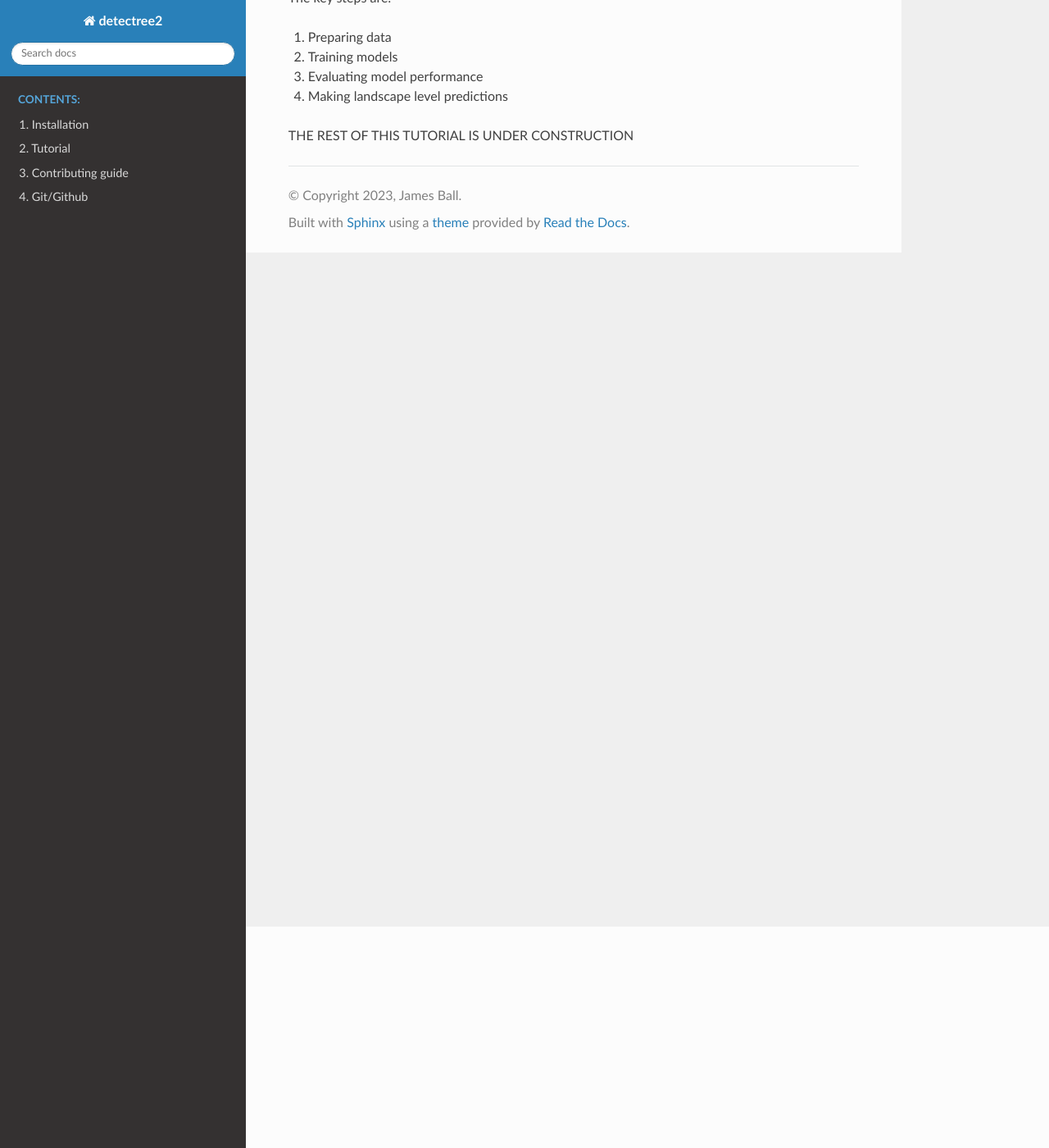
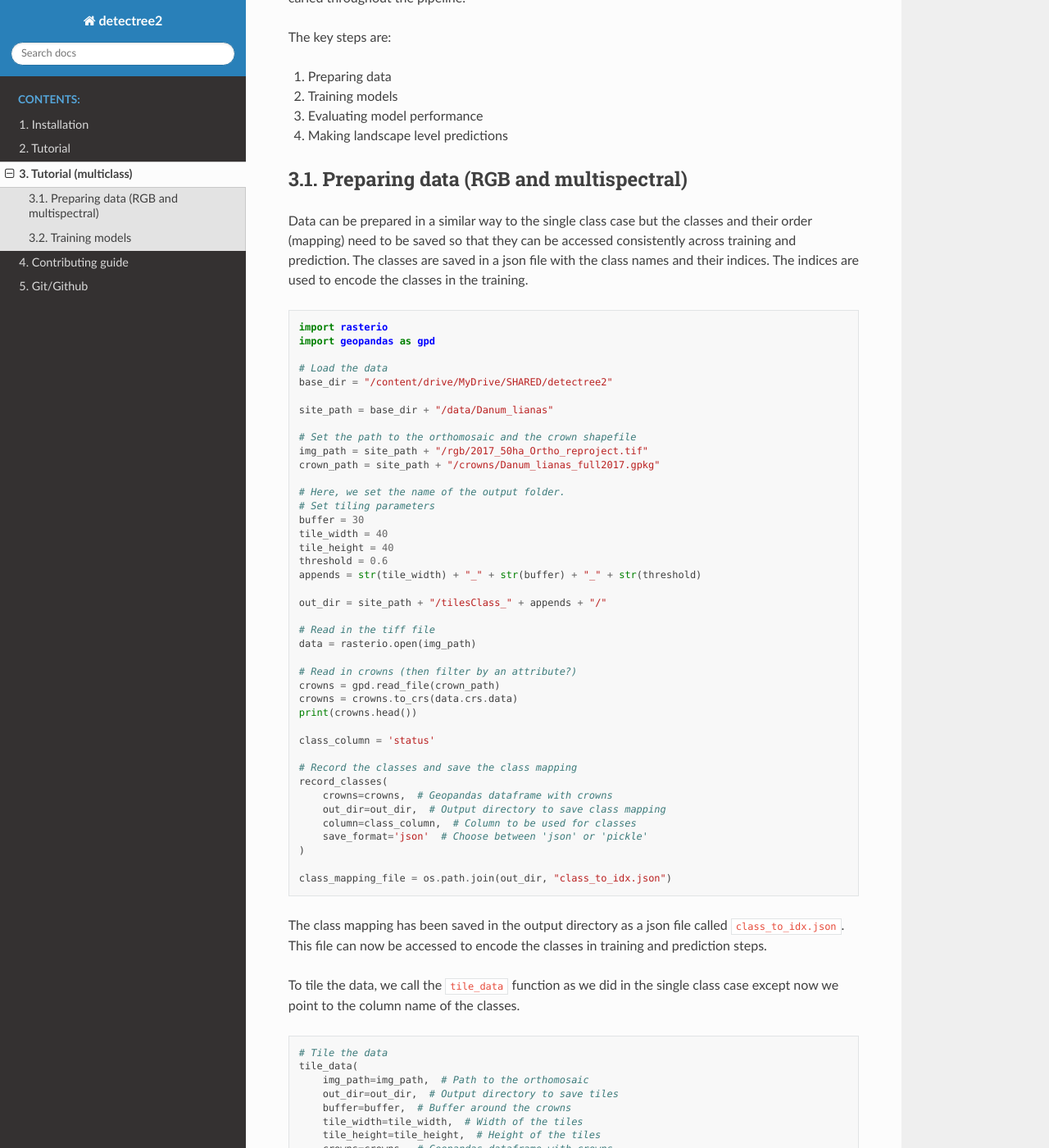
Before and after one commit to PatBall1/detectree2, a Sphinx documentation site: the page built from docs/source/tutorial_multi.rst, in a window 1280 px wide and 1400 px high, scrolled down 270 px. Shown: the whole window at 82% size. Built offline with Sphinx 7.4.7 and the Read the Docs theme 2.0.0, drawn with Linux system fonts in a browser that asks for light colours; pages that are not in the unit, such as notebooks, are missing from menus; some of the changed text lies outside the part shown.

Commit message:
class columns reduced

```diff
--- a/docs/source/index.rst
+++ b/docs/source/index.rst
@@ -42,6 +42,7 @@ Accurate delineation of individual tree crowns in tropical forests from aerial R
 
    installation
    tutorial
+   tutorial_multi
    contributing
    using-git
    .. _notebooks/contributing_guide
--- a/docs/source/tutorial_multi.rst
+++ b/docs/source/tutorial_multi.rst
@@ -4,9 +4,10 @@ Tutorial (multiclass)
 This tutorial goes through the steps of multiclass detection and
 delineation (e.g. species mapping, disease mapping). A guide to single
 class prediction is available
-`here <https://patball1.github.io/detectree2/tutorial.html>`_. The multiclass
-process is more complicated than single class prediction as the classes need to
-be correctly encoded in the data.
+`here <https://patball1.github.io/detectree2/tutorial.html>`_ - this covers
+more detail on the fundamentals of training and should be reviewed before this
+tutorial. The multiclassprocess is slightly more intricate than single class
+prediction as the classes need to be correctly encoded and caried throughout the pipeline.
 
 The key steps are:
 
@@ -15,4 +16,92 @@ The key steps are:
 3. Evaluating model performance
 4. Making landscape level predictions
 
-THE REST OF THIS TUTORIAL IS UNDER CONSTRUCTION
+
+
+Preparing data (RGB and multispectral)
+--------------------------------------
+
+Data can be prepared in a similar way to the single class case but the classes
+and their order (mapping) need to be saved so that they can be accessed
+consistently across training and prediction. The classes are saved in a json
+file with the class names and their indices. The indices are used to encode
+the classes in the training.
+
+.. code-block:: python
+
+    import rasterio
+    import geopandas as gpd
+
+    # Load the data
+    base_dir = "/content/drive/MyDrive/SHARED/detectree2"
+
+    site_path = base_dir + "/data/Danum_lianas"
+
+    # Set the path to the orthomosaic and the crown shapefile
+    img_path = site_path + "/rgb/2017_50ha_Ortho_reproject.tif"
+    crown_path = site_path + "/crowns/Danum_lianas_full2017.gpkg"
+
+    # Here, we set the name of the output folder.
+    # Set tiling parameters
+    buffer = 30
+    tile_width = 40
+    tile_height = 40
+    threshold = 0.6
+    appends = str(tile_width) + "_" + str(buffer) + "_" + str(threshold)
+
+    out_dir = site_path + "/tilesClass_" + appends + "/"
+
+    # Read in the tiff file
+    data = rasterio.open(img_path)
+
+    # Read in crowns (then filter by an attribute?)
+    crowns = gpd.read_file(crown_path)
+    crowns = crowns.to_crs(data.crs.data)
+    print(crowns.head())
+
+    class_column = 'status'
+
+    # Record the classes and save the class mapping
+    record_classes(
+        crowns=crowns,  # Geopandas dataframe with crowns
+        out_dir=out_dir,  # Output directory to save class mapping
+        column=class_column,  # Column to be used for classes
+        save_format='json'  # Choose between 'json' or 'pickle'
+    )
+
+    class_mapping_file = os.path.join(out_dir, "class_to_idx.json")
+
+The class mapping has been saved in the output directory as a json file called
+``class_to_idx.json``. This file can now be accessed to encode the classes in
+training and prediction steps.
+
+To tile the data, we call the ``tile_data`` function as we did in the single
+class case except now we point to the column name of the classes.
+
+.. code-block:: python
+
+    # Tile the data
+    tile_data(
+        img_path=img_path,  # Path to the orthomosaic
+        out_dir=out_dir,  # Output directory to save tiles
+        buffer=buffer,  # Buffer around the crowns
+        tile_width=tile_width,  # Width of the tiles
+        tile_height=tile_height,  # Height of the tiles
+        crowns=crowns,  # Geopandas dataframe with crowns
+        threshold=threshold,  # Threshold for the buffer
+        class_column=class_column,  # Column to be used for classes
+    )
+
+    # Split the data into training and validation sets
+    to_traintest_folders(
+        tiles_folder=out_dir,  # Directory where tiles are saved
+        out_folder=out_dir,  # Final directory for train/test data
+        test_frac=0,  # Fraction of data to be used for testing
+        folds=5,  # Number of folds (optional, can be set to 1 for no fold splitting)
+        strict=False,  # Ensure no overlap between train/test tiles
+        seed=42  # Set seed for reproducibility
+    )
+
+
+Training models
+---------------
```
Also changed, not shown: 1 other file.
